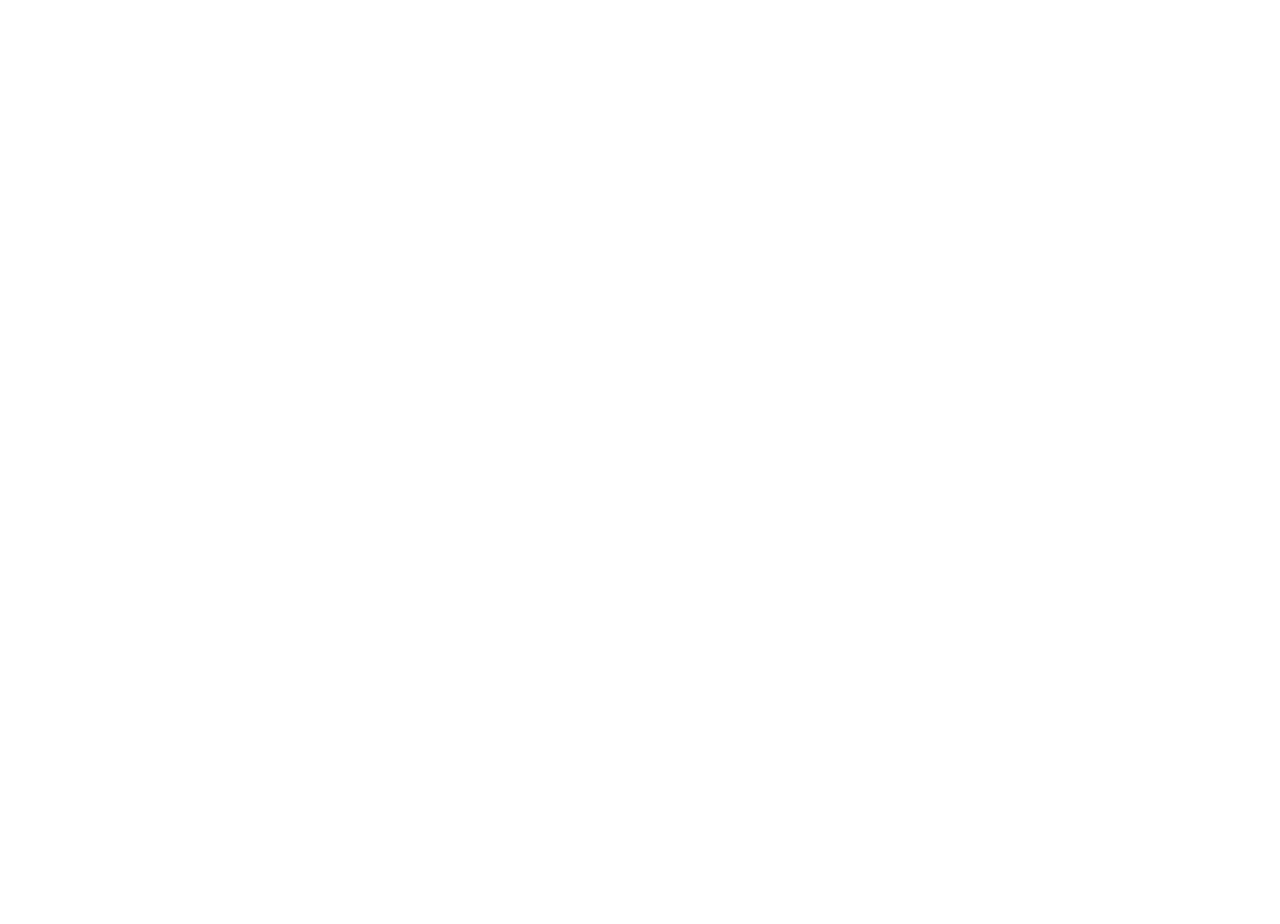
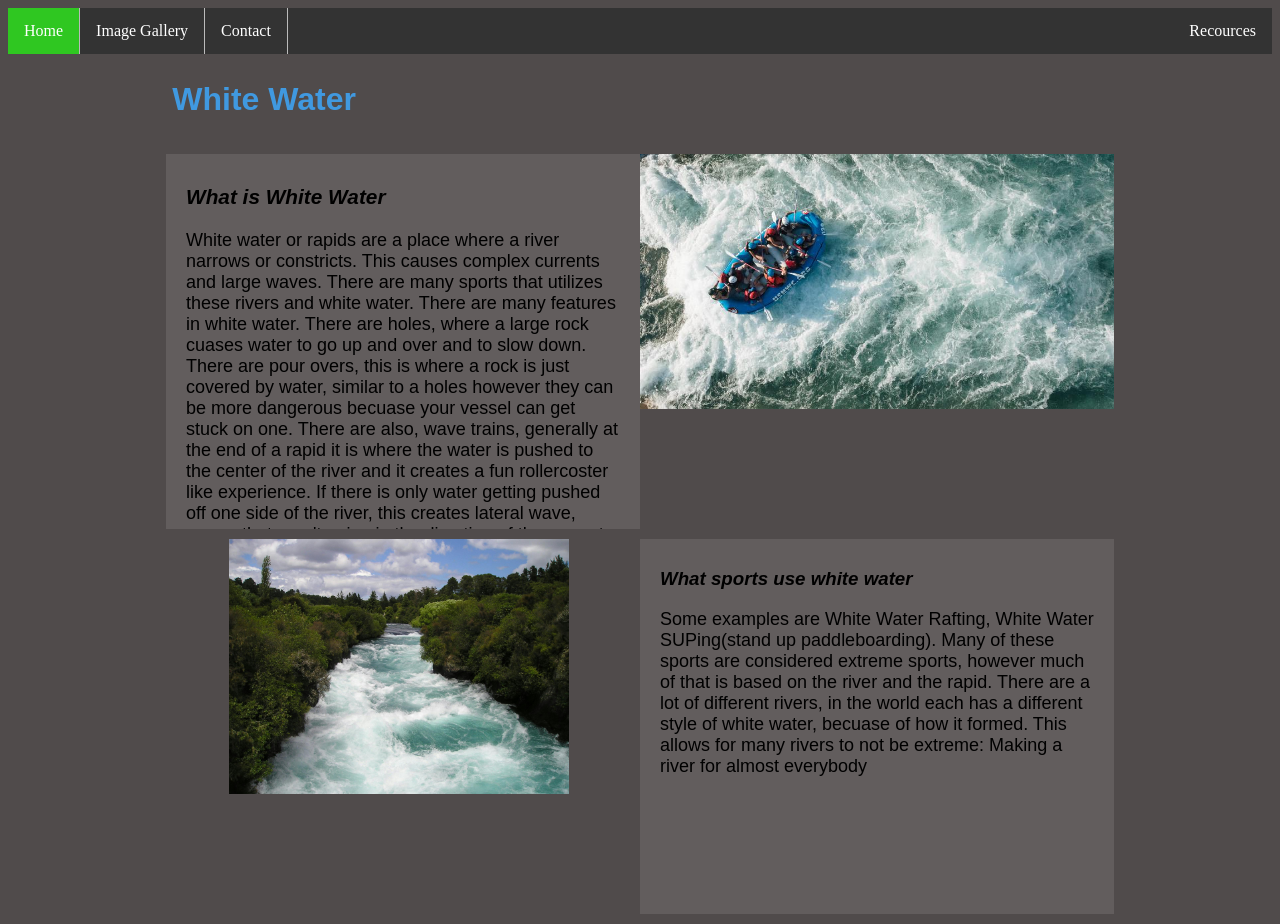
Before and after one commit to GCpeeper/Day07_FontsMatter, a plain HTML site: page index.html in a window 1280 px wide. Before the commit the page ends 800 px from the top, so only its background shows below. Drawn offline with Linux system fonts and the light colour scheme; a web font is replaced by a local one.

Commit message:
added font
copied over another website to test font

```diff
--- a/index.html
+++ b/index.html
@@ -3,11 +3,55 @@
 <head>
     <meta charset="UTF-8">
     <meta name="viewport" content="width=device-width, initial-scale=1.0">
-    <title>Document</title>
+    <title>Main</title>
+    <link rel="stylesheet" href="style/style.css">
     <link rel="stylesheet" href="https://use.typekit.net/ijb5rki.css">
-    <link rel="stylesheet" href="style/style.css">
+    <style>
+        /* img {
+            display: block;
+            max-width: 700px;
+            max-height: 375px;
+            width: auto;
+            height: auto;
+    } */
+    </style>
 </head>
 <body>
-
+    <ul class="navbar">
+        <li><a class="active" href="index.html">Home</a></li>
+        <li><a href="gallery.html">Image Gallery</a></li>
+        <li><a href="content.html">Contact</a></li>
+        <li style="float: right;"><a href="recources.html">Recources</a></li>
+    </ul>
+    <h2 style="font-size: 200%; padding-left: 13%; color:rgba(65, 154, 226, 0.993)">White Water</h2>
+    <section class="container">
+        <div class="one">
+                <h3 style="font-size: 130%;"> What is White Water</h3>
+                <p class="standard-text" >White water or rapids are a place where a river narrows or constricts. This causes complex currents and large waves.
+                    There are many sports that utilizes these rivers and white water. There are many features in white water. There are holes, where a large
+                    rock cuases water to go up and over and to slow down. There are pour overs, this is where a rock is just covered by water, similar to a holes
+                    however they can be more dangerous becuase your vessel can get stuck on one. There are also, wave trains, generally at the end of a rapid
+                    it is where the water is pushed to the center of the river and it creates a fun rollercoster like experience. If there is only water getting
+                    pushed off one side of the river, this creates lateral wave, waves that aren't going in the direction of the current
+            </p>
+        </div>
+        <div class="two">
+            <img src="images\Whitewater-Raft.jpg" alt="image of a raft" height="auto" width="300%">
+        </div>
+    </section>
+    <section class="container" style="float:inline-start;">
+        <div class="three">
+            <img src="images\river.jpg" alt="image of a river" height="auto" width="215%" >
+        </div>
+        <div class="four" style="margin-left: 75%;">
+            <h3>What sports use white water</h3>
+            <p class="standard-text">
+                Some examples are White Water Rafting, White Water
+                SUPing(stand up paddleboarding). Many of these sports are considered extreme sports, however much of that is based on the river and the rapid.
+                There are a lot of different rivers, in the world each has a different style of white water, becuase of how it formed. This allows for
+                many rivers to not be extreme: Making a river for almost everybody
+            </p>
+        </div>
+    </section>
 </body>
 </html>
--- a/style/style.css
+++ b/style/style.css
@@ -0,0 +1,146 @@
+body {
+    background-color: rgb(80, 75, 75);
+}
+
+.navbar {
+    list-style-type: none;
+    margin: 0;
+    padding: 0;
+    overflow: hidden;
+    background-color: #333;
+
+
+  li {
+    float: left;
+    border-right:1px solid #bbb;
+  }
+
+  li:last-child {
+    border-right: none;
+  }
+
+  li a {
+    display: block;
+    color: white;
+    text-align: center;
+    padding: 14px 16px;
+    text-decoration: cadetblue;
+  }
+
+  li a:hover:not(.active) {
+    background-color: #111;
+  }
+
+  .active {
+    background-color: #2fc721;
+  }
+}
+
+.standard-text {
+  font-size: large;
+  font-family: basic-sans, sans-serif;
+
+}
+
+h2 {
+    font-family: basic-sans, sans-serif;
+    font-weight: 700;
+    font-style: normal;
+}
+
+h3 {
+    font-family: basic-sans, sans-serif;
+    font-weight: 700;
+    font-style: italic;
+}
+
+div.gallery {
+  margin: 5px;
+  border: 1px solid #ccc;
+  float: left;
+  position: relative;
+  left: 6%;
+  width: 500px;
+}
+
+div.gallery:hover {
+  border: 1px solid #777;
+}
+
+div.gallery img {
+  width: 100%;
+  height: auto;
+}
+
+div.desc {
+  padding: 15px;
+  text-align: center;
+}
+
+@media only screen and (max-width: 700px) {
+  .responsive {
+    width: 49.99999%;
+    margin: 6px 0;
+  }
+}
+
+@media only screen and (max-width: 500px) {
+  .responsive {
+    width: 100%;
+  }
+}
+
+.clearfix:after {
+  content: "";
+  display: table;
+  clear: both;
+}
+
+.container {
+  width: 50%;
+  height: 25%;
+  padding: 10px;
+  padding-left: 12.5%;
+}
+.one {
+  width: 75%;
+  height: 375px;
+  max-height: 375px;
+  float: left;
+  background-color: rgba(117, 113, 113, 0.5);
+  box-sizing: border-box;
+  padding-left: 20px;
+  padding-right: 20px;
+  padding-top: 10px;
+  padding-bottom: 10px;
+  overflow: hidden;
+}
+
+.two {
+  height: 125px;
+  float: right;
+  /* padding-left: 5%; */
+  width: 25%;
+}
+
+.three {
+  /* center the image*/
+  position: relative;
+  left: 10%;
+  height: 125px;
+  float: left;
+  /* padding-left: 5%; */
+  width: 25%;
+}
+
+.four {
+  width: 75%;
+  height: 375px;
+  background-color: rgba(117, 113, 113, 0.5);
+  box-sizing: border-box;
+  padding-left: 20px;
+  padding-right: 20px;
+  padding-top: 10px;
+  padding-bottom: 10px;
+  overflow: hidden;
+}
```
Also changed, not shown: images/Whitewater-Raft.jpg (added), images/river.jpg (added).
